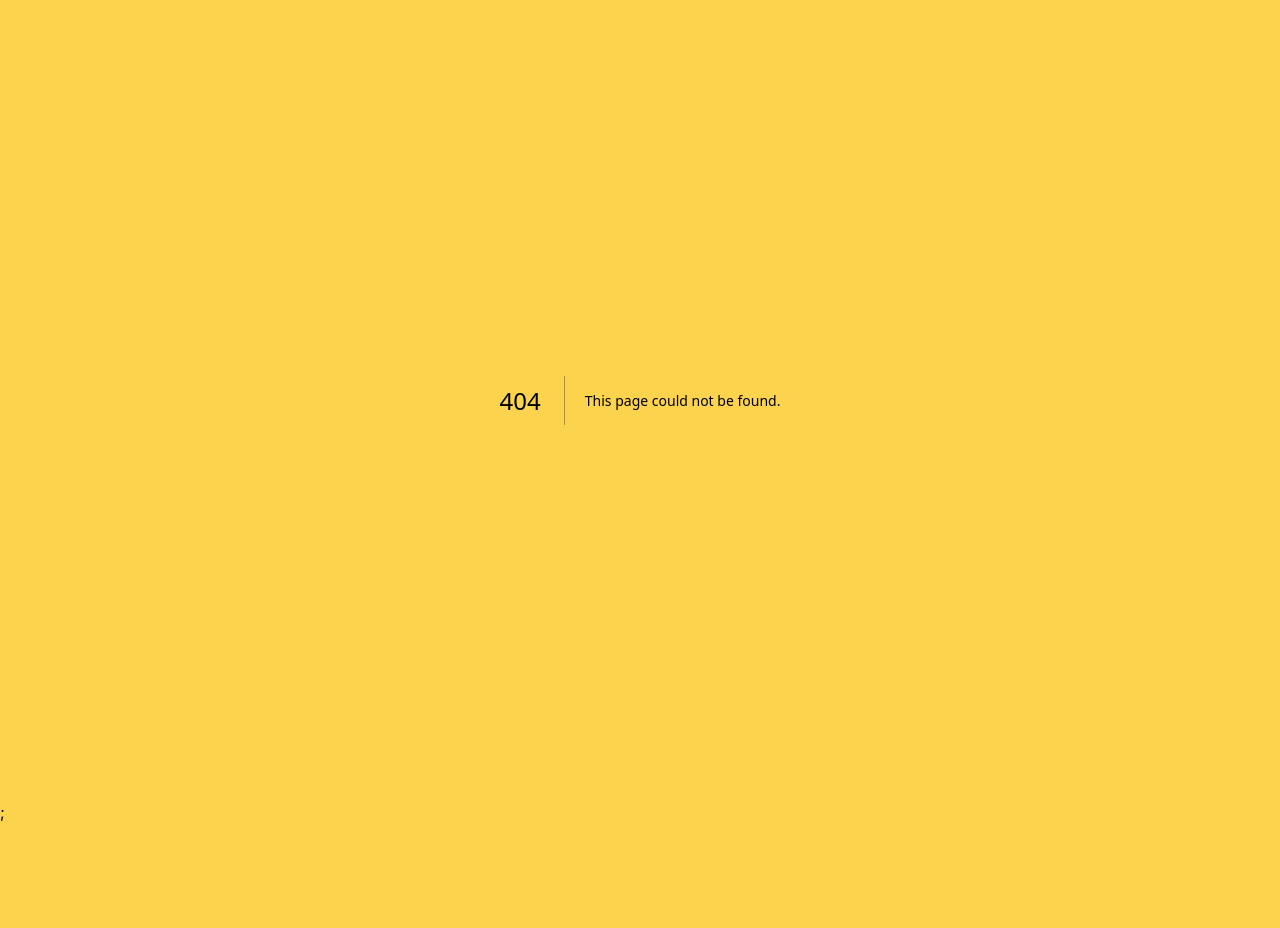
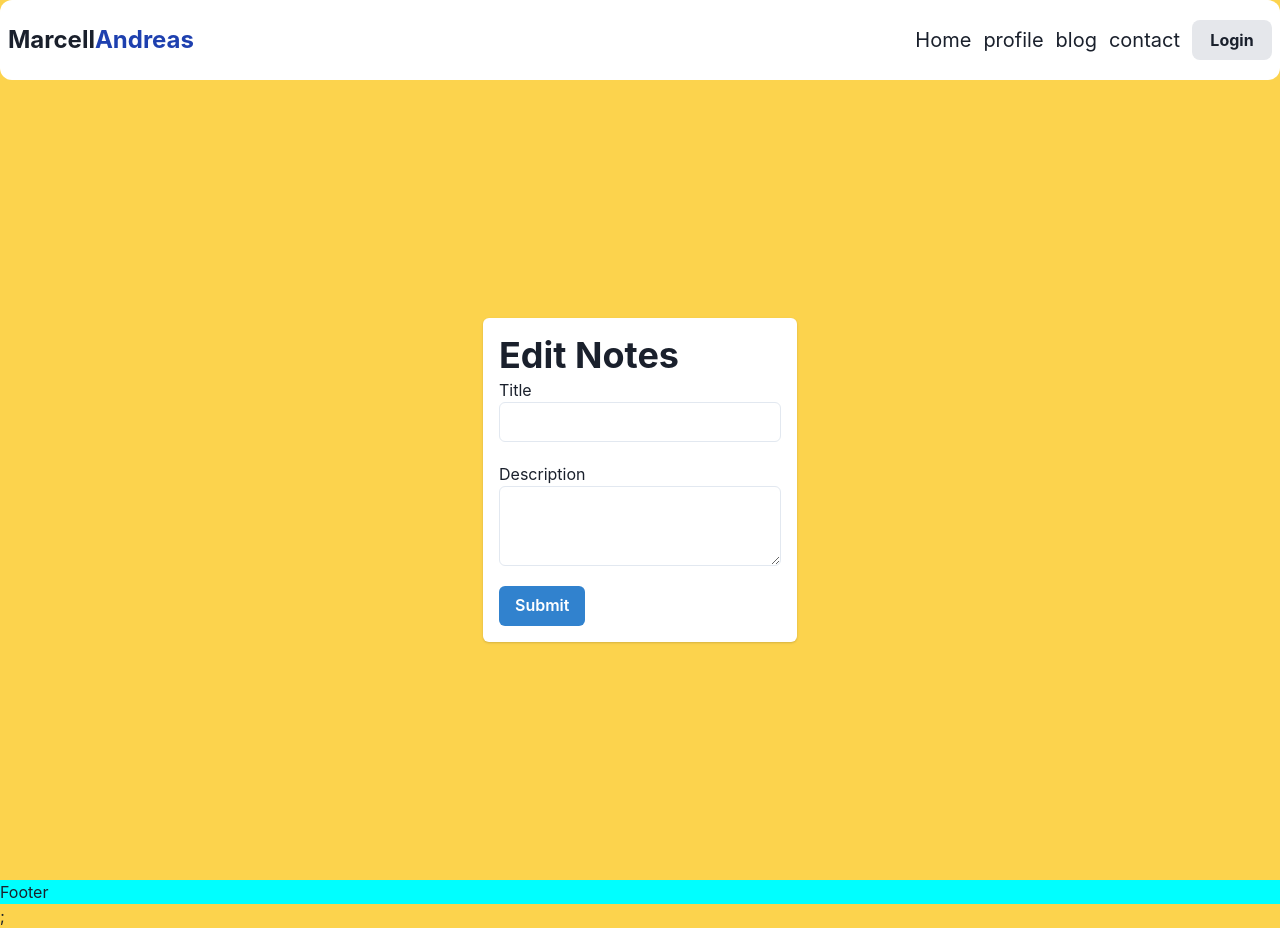
Before and after one commit to marcellandreas/belajar-nextjs-batch-53, a Next.js app: page /notes/edit/1 in a window 1280 px wide. Before the commit this address had no page. Before the commit the page ends 824 px from the top, so only its background shows below. Built offline with nearby package versions, Linux system fonts and the light colour scheme; no server answers.

Commit message:
feat: Tugas Harian ke-13: API CRUD PART 2

```diff
--- /dev/null
+++ b/pages/notes/edit/[id].js
@@ -0,0 +1,111 @@
+import dynamic from "next/dynamic";
+import Link from "next/link";
+const LayoutComponent = dynamic(() => import("@/layout"));
+import {
+  Grid,
+  GridItem,
+  Flex,
+  Card,
+  CardHeader,
+  CardBody,
+  CardFooter,
+  Heading,
+  Text,
+  Button,
+  Input,
+  Textarea,
+} from "@chakra-ui/react";
+import { useEffect, useState } from "react";
+import { useRouter } from "next/router";
+
+const EditNotes = () => {
+  const router = useRouter();
+
+  const { id } = router?.query;
+  const [notes, setNotes] = useState({
+    title: "",
+    description: "",
+  });
+
+  console.log("ini ", notes);
+
+  const onChangeFormNotes = (e) => {
+    const { name, value } = e.target;
+    setNotes({ ...notes, [name]: value });
+  };
+
+  useEffect(() => {
+    async function fecthData() {
+      const res = await fetch(
+        `https://paace-f178cafcae7b.nevacloud.io/api/notes/${id}`
+      );
+      const listNotes = await res.json();
+      setNotes({
+        title: listNotes?.data?.title,
+        description: listNotes?.data?.description,
+      });
+    }
+
+    fecthData();
+  }, [id]);
+
+  const handleSubmit = async () => {
+    try {
+      const res = await fetch(
+        `https://paace-f178cafcae7b.nevacloud.io/api/notes/update/${id}`,
+        {
+          method: "PATCH",
+          headers: {
+            "Content-type": "application/json",
+          },
+          body: JSON.stringify(notes),
+        }
+      );
+      const result = await res.json();
+      console.log(result);
+      if (result?.success) {
+        router.push("/notes");
+      }
+    } catch (error) {
+      console.log(error);
+    }
+  };
+
+  console.log("ini notes", notes);
+  return (
+    <>
+      <LayoutComponent>
+        <Card margin={5} padding={4}>
+          <Heading>Edit Notes</Heading>
+          <Grid gap={5}>
+            <GridItem>
+              <Text>Title</Text>
+              <Input
+                value={notes.title}
+                type="text"
+                name="title"
+                onChange={onChangeFormNotes}
+              />
+            </GridItem>
+            <GridItem>
+              <Text>Description</Text>
+              <Textarea
+                value={notes.description}
+                type="text"
+                name="description"
+                onChange={onChangeFormNotes}
+              />
+            </GridItem>
+            <GridItem>
+              <Button onClick={handleSubmit} colorScheme="blue">
+                Submit
+              </Button>
+            </GridItem>
+          </Grid>
+        </Card>
+      </LayoutComponent>
+    </>
+  );
+};
+
+export default EditNotes;
--- a/pages/notes/index.js
+++ b/pages/notes/index.js
@@ -20,6 +20,7 @@
 const Notes = () => {
   const router = useRouter();
   const [notes, setNotes] = useState([]);
+  // const [isLoading, setIsLoading] = useState(false);
   useEffect(() => {
     async function fecthData() {
       const res = await fetch(
@@ -27,10 +28,33 @@
       );
       const listNotes = await res.json();
       setNotes(listNotes);
+      // setIsLoading(false);
     }
 
     fecthData();
   }, []);
+
+  const handleDelete = async (id) => {
+    try {
+      const res = await fetch(
+        `https://paace-f178cafcae7b.nevacloud.io/api/notes/delete/${id}`,
+        {
+          method: "DELETE",
+          headers: {
+            "Content-type": "application/json",
+          },
+        }
+      );
+      const result = await res.json();
+      if (result?.success) {
+        router.reload();
+        // setIsLoading(true);
+        alert(`${id} berhasil dihapus`);
+      }
+    } catch (error) {
+      console.log(error);
+    }
+  };
 
   return (
     <>
@@ -69,10 +93,22 @@
                     borderTopWidth="1px"
                     borderColor="gray.200"
                   >
-                    <Button variant="ghost" colorScheme="blue">
+                    <Button
+                      onClick={() => {
+                        router.push(`/notes/edit/${data.id}`);
+                      }}
+                      variant="ghost"
+                      colorScheme="blue"
+                    >
                       Edit
                     </Button>
-                    <Button variant="ghost" colorScheme="red">
+                    <Button
+                      onClick={() => {
+                        handleDelete(data.id);
+                      }}
+                      variant="ghost"
+                      colorScheme="red"
+                    >
                       Hapus
                     </Button>
                   </Flex>
```
